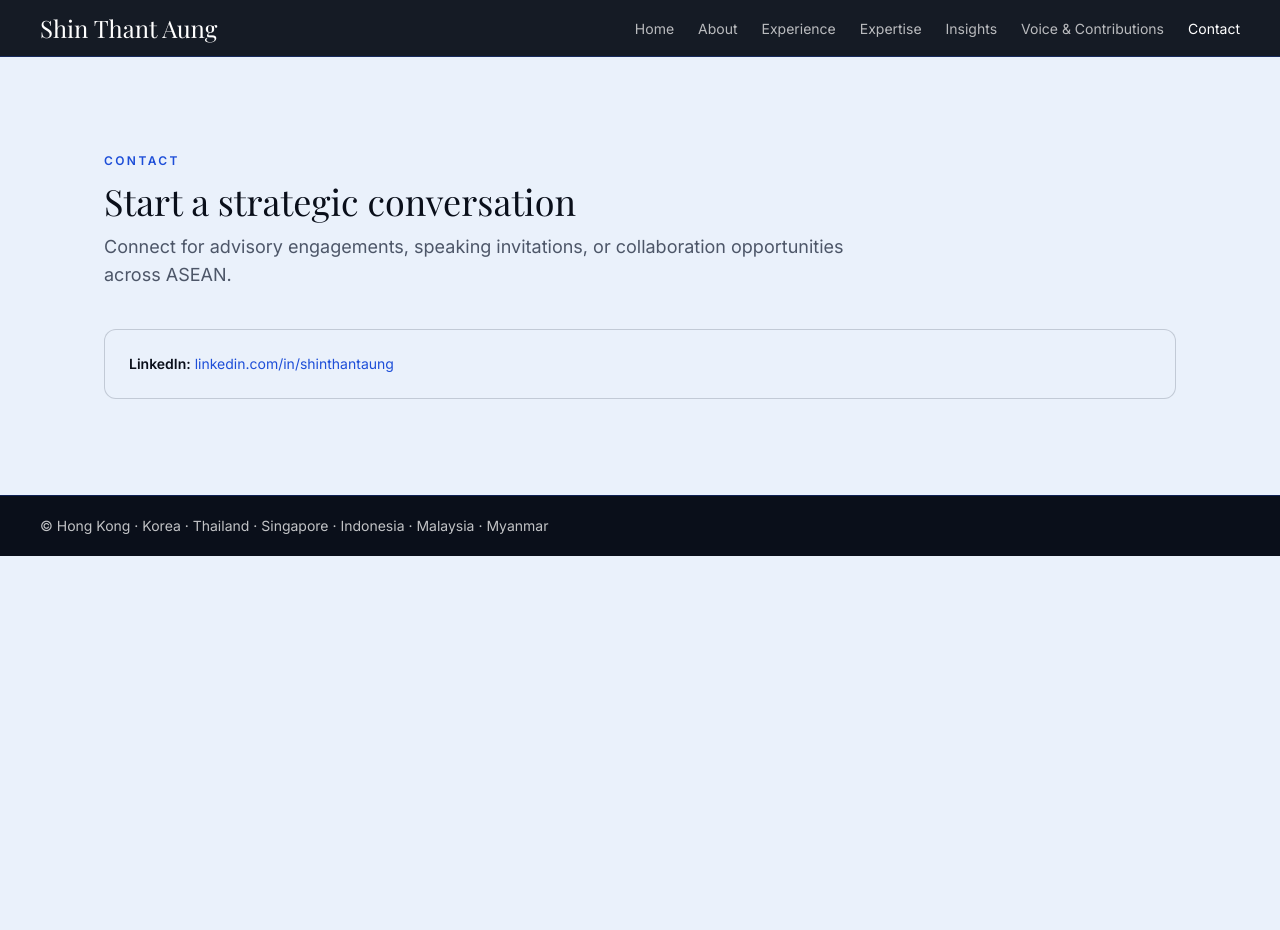
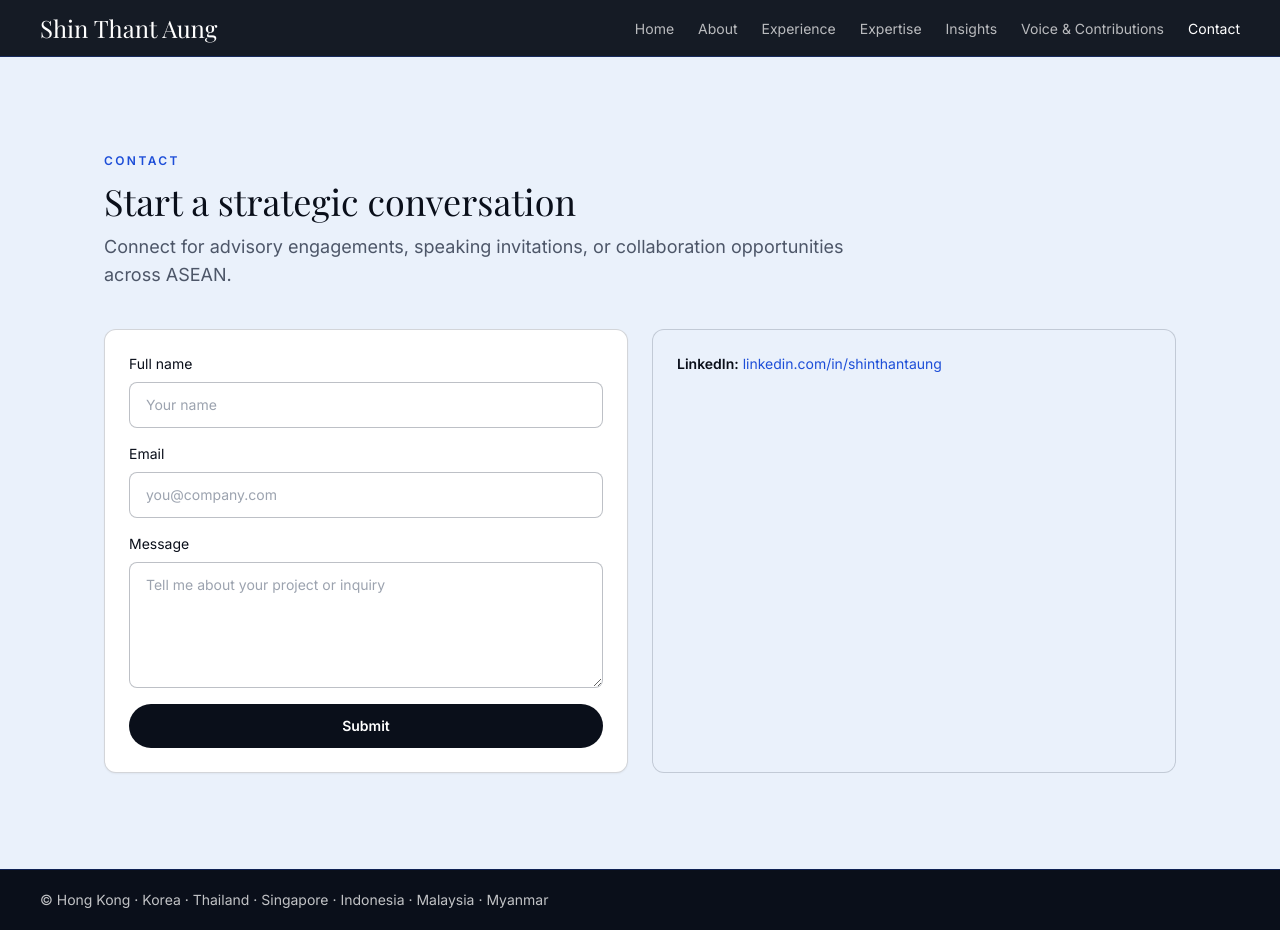
Before and after one commit to macmann/STA-Web, a Next.js app: page /contact in a window 1280 px wide. Before the commit the page ends 800 px from the top, so only its background shows below. Built offline with nearby package versions, Linux system fonts and the light colour scheme; a web font is replaced by a local one.

Commit message:
Restore contact page form and active submit button

```diff
--- a/app/contact/page.tsx
+++ b/app/contact/page.tsx
@@ -8,6 +8,48 @@ export default function ContactPage() {
       title="Start a strategic conversation"
       description="Connect for advisory engagements, speaking invitations, or collaboration opportunities across ASEAN."
     >
+      <div className="grid gap-6 lg:grid-cols-2">
+        <form className="rounded-xl border border-steel/20 bg-white p-6 shadow-sm">
+          <div className="grid gap-4">
+            <label className="grid gap-2 text-sm text-ink">
+              Full name
+              <input
+                type="text"
+                name="name"
+                required
+                className="rounded-lg border border-steel/30 bg-white px-4 py-3 text-sm text-ink outline-none transition focus:border-accent"
+                placeholder="Your name"
+              />
+            </label>
+            <label className="grid gap-2 text-sm text-ink">
+              Email
+              <input
+                type="email"
+                name="email"
+                required
+                className="rounded-lg border border-steel/30 bg-white px-4 py-3 text-sm text-ink outline-none transition focus:border-accent"
+                placeholder="you@company.com"
+              />
+            </label>
+            <label className="grid gap-2 text-sm text-ink">
+              Message
+              <textarea
+                name="message"
+                required
+                rows={5}
+                className="rounded-lg border border-steel/30 bg-white px-4 py-3 text-sm text-ink outline-none transition focus:border-accent"
+                placeholder="Tell me about your project or inquiry"
+              />
+            </label>
+            <button
+              type="submit"
+              className="inline-flex items-center justify-center rounded-full bg-ink px-6 py-3 text-sm font-semibold text-white transition hover:bg-steel"
+            >
+              Submit
+            </button>
+          </div>
+        </form>
+
         <div className="rounded-xl border border-steel/20 bg-mist p-6 text-sm text-steel/85">
           <p>
             <span className="font-semibold text-ink">LinkedIn:</span>{" "}
@@ -16,6 +58,7 @@ export default function ContactPage() {
             </a>
           </p>
         </div>
+      </div>
     </SectionContainer>
   );
 }
```
Lines whose indentation alone changed are shown as unchanged.
